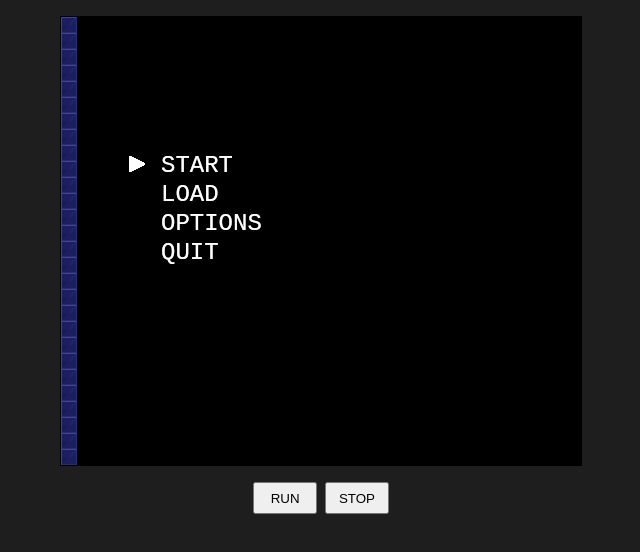
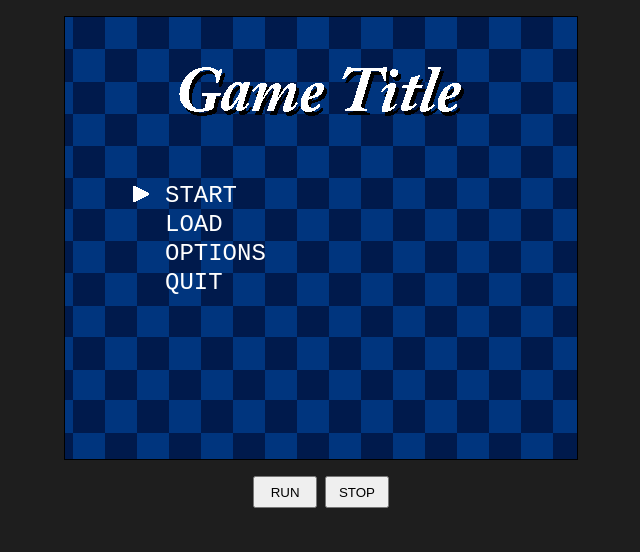
Before and after one commit to LiarleyCodie/Game-Menu, a plain HTML site: page index.html in a window 1280 px wide. Both pictures are taken after a click on the button "RUN". Shown: the whole page, without its empty margins (319-959 px from the left). Drawn offline with Linux system fonts and the light colour scheme.

Commit message:
added: animated background on menu, an title and bad scene changer

```diff
--- a/index.html
+++ b/index.html
@@ -18,15 +18,19 @@
   <!-- Main -->
   <script src="src/js/loadImages.js"></script>
   <script src="src/js/inputs.js"></script>
+
+  <!-- Scenes -->
+  <script src="src/js/scenes/menuScene.js"></script>
+  <script src="src/js/scenes/gameScene.js"></script>
+
   <script src="src/js/create.js"></script>
   <script src="src/js/update.js"></script>
   <script src="src/js/main.js"></script>
 
   <!-- Objects -->
   <script src="src/js/objects/background.js"></script>
+  <script src="src/js/objects/title.js"></script>
   <script src="src/js/objects/menuIndicator.js"></script>
-
-  <!-- Scenes -->
-  <script src="src/js/scenes/menu/menu.js"></script>
+  <script src="src/js/objects/menu.js"></script>
 </body>
 </html>
--- a/src/js/loadImages.js
+++ b/src/js/loadImages.js
@@ -1,6 +1,8 @@
 const indicatorSprite = new Image()
-const backgroundTileSprite = new Image()
+const backgroundSprite = new Image()
+const gameTitleSprite = new Image()
 window.onload = () => {
   indicatorSprite.src = "src/assets/indicator.png"
-  backgroundTileSprite.src = "src/assets/bg_tile.png"
+  backgroundSprite.src = "src/assets/background.png"
+  gameTitleSprite.src = "src/assets/title.png"
 }
--- a/src/js/main.js
+++ b/src/js/main.js
@@ -2,8 +2,6 @@ const game = {
   canvas: document.querySelector("#canvas"),
   ctx: this.canvas.getContext("2d"),
   running: false,
-  loop: undefined,
-  FPS: 30,
   currentFrame: 0,
   initialize: function (width, height, bilinearFilter = false) {
     this.canvas.width = width
@@ -12,32 +10,20 @@ const game = {
     if (!bilinearFilter) this.canvas.style.imageRendering = "pixelated"
 
   },
-  fluxcontrol: function (runEl, stopEl, create, update) {
-    if (runEl && stopEl) {
+  fluxcontrol: function (runEl, stopEl) {
     runEl.onclick = () => {
       if (!this.running) {
-          if (create) {
         create()
-          } else {
-            console.log("main `create()` function don't exists!")
-          }
-          if (update) {
-            update()
+        loop()
         this.running = true
-            console.log("[RUNNING!]")
-          } else {
-            console.log("main `update()` function don't exists!")
-          }
+        console.log("[RUNNING]")
       }
     }
     stopEl.onclick = () => {
       if (this.running) {
-          if (this.loop) {
-            window.cancelAnimationFrame(this.loop)
+        cancelAnimationFrame(interval)
         this.running = false
-            console.log("[STOPPED!]")
-          }
-        }
+        console.log("[STOPPED]")
       }
     }
   }
@@ -46,20 +32,19 @@ const ctx = game.ctx
 const runEl = document.querySelector("#run")
 const stopEl = document.querySelector("#stop")
 
-game.initialize(520, 448, false)
-game.fluxcontrol(runEl, stopEl, create, loop)
+game.initialize(512, 442, false)
+game.fluxcontrol(runEl, stopEl)
 
-var lastRender = 0
 const FPS = 30
-function loop(timestamp) {
-  const delta = timestamp - lastRender
-
+var timestamp = Date.now()
+var interval = null
+function loop() {
+  interval = requestAnimationFrame(loop)
+  const now = Date.now()
+  const delta = now - timestamp
   if (delta < 1000 / FPS) {
-    game.loop = requestAnimationFrame(loop, delta - FPS)
     return
   }
-
+  timestamp = now
   update()
-
-  game.loop = requestAnimationFrame(loop)
 }
--- a/src/js/objects/background.js
+++ b/src/js/objects/background.js
@@ -1,43 +1,39 @@
 const background = {
   instance: {
-    position: {
-      x: 0,
-      y: 0
-    },
-    size: {
-      width: canvas.width,
-      height: canvas.height
-    },
+    position: { x: 0, y: 0 },
+    size: { width: 512, height: 448 }
   },
   sprite: {
-    clipPosition: {
-      x: 0,
-      y: 0
+    clipPosition: { x: 0, y: 0 },
+    clipSize: { width: 512, height: 442 }
   },
-    clipSize: {
-      width: 16,
-      height: 16
-    }
-  },
-  draw: function () {
-    // a fórmula que define a quantidade de tiles necessários na horizontal é
-    // Math.floor((canvas.width / 16) + 1) = 33 tiles
-    // a fórmula que define a quantidade de tiles necessários na vertical é
-    // Math.floor(canvas.height / 16) = 28 tiles
-
-    for (let i = 0; i < 28; i++) {
-      // const tileX = this.instance.position.x + (this.sprite.clipSize.width * i)
-      const tileY = this.instance.position.y + (this.sprite.clipSize.height * i)
+  speed: 1,
+  draw: function() {
+    // background image
     ctx.drawImage(
-        backgroundTileSprite,
+      backgroundSprite,
       this.sprite.clipPosition.x, this.sprite.clipPosition.y,
       this.sprite.clipSize.width, this.sprite.clipSize.height,
-        this.instance.position.x, tileY,
+      this.instance.position.x,this.instance.position.y,
+      this.instance.size.width, this.instance.size.height,
+    )
+
+    ctx.drawImage(
+      backgroundSprite,
+      this.sprite.clipPosition.x, this.sprite.clipPosition.y,
       this.sprite.clipSize.width, this.sprite.clipSize.height,
+      this.instance.position.x + this.instance.size.width,this.instance.position.y,
+      this.instance.size.width, this.instance.size.height,
     )
-    }
 
-    ctx.fillStyle = "rgba(0, 0, 0, 0.4)"
-    ctx.fillRect(0, 0, canvas.width, canvas.height)
+    // background overlay
+    ctx.fillStyle = "rgba(0,0,0,0.5)"
+    ctx.fillRect(0, 0, this.instance.size.width, this.instance.size.height)
+  },
+  update: function() {
+    this.instance.position.x -= this.speed
+    if ((this.instance.position.x + this.instance.size.width) * 2 <= canvas.width) {
+      this.instance.position.x = 0
     }
   }
+}
--- /dev/null
+++ b/src/js/objects/menu.js
@@ -0,0 +1,55 @@
+const menu = {
+    position: {
+      x: 100, y: 160
+    },
+    fontSize: 24,
+    fontFamily: "monospace",
+    lineHeight: 5,
+    indicatorPosition: 0,
+    options: [
+      {
+        y: undefined,
+        title: "START",
+        action: function () {
+          currentScene = createGameScene()
+        }
+      },
+      {
+        y: undefined,
+        title: "LOAD",
+        action: function () {
+          currentScene = createGameScene()
+        }
+      },
+      {
+        y: undefined,
+        title: "OPTIONS",
+        action: function () {
+          currentScene = createGameScene()
+        }
+      },
+      {
+        y: undefined,
+        title: "QUIT",
+        action: function () {
+          currentScene = createGameScene()
+        }
+      },
+    ],
+    draw: function () {
+      for (let i = 0; i < this.options.length; i++) {
+        this.options[i].y = this.position.y + (this.fontSize * (i + 1) + (this.lineHeight * i + 1))
+
+        ctx.fillStyle = "white"
+        ctx.font = `${this.fontSize}px ${this.fontFamily}`
+        ctx.fillText(
+          this.options[i].title,
+          this.position.x, this.options[i].y
+        )
+      }
+    },
+    update: function () {
+      menuIndicator.update(this.position.x - 32, this.options[this.indicatorPosition].y - 16)
+      menuIndicator.draw()
+    }
+}
--- /dev/null
+++ b/src/js/objects/title.js
@@ -0,0 +1,27 @@
+const title = {
+  instance: {
+    position: {
+      x: canvas.width / 2 - 285 / 2, y: 50
+    },
+    size: {
+      width: 285, height: 49
+    },
+  },
+  sprite: {
+    clipPosition: {
+      x: 0, y: 0
+    },
+    clipSize: {
+      width: 285, height: 49
+    }
+  },
+  draw: function() {
+    ctx.drawImage(
+      gameTitleSprite,
+      this.sprite.clipPosition.x, this.sprite.clipPosition.y,
+      this.sprite.clipSize.width, this.sprite.clipSize.height,
+      this.instance.position.x, this.instance.position.y,
+      this.instance.size.width, this.instance.size.height
+    )
+  }
+}
--- /dev/null
+++ b/src/js/scenes/gameScene.js
@@ -0,0 +1,12 @@
+function createGameScene() {
+  const gameScene = {
+    draw: function() {
+      ctx.fillStyle = "black"
+      ctx.fillRect(0, 0, canvas.width, canvas.height)
+
+      title.instance.position.y = canvas.height / 2 - title.instance.size.height / 2
+      title.draw()
+    }
+  }
+  return gameScene
+}
--- a/src/js/scenes/menu/menu.js
+++ /dev/null
@@ -1,55 +0,0 @@
-const menu = {
-  position: {
-    x: 100, y: 130
-  },
-  fontSize: 24,
-  fontFamily: "monospace",
-  lineHeight: 5,
-  indicatorPosition: 0,
-  options: [
-    {
-      y: undefined,
-      title: "START",
-      action: function () {
-        alert("[Start] Let's start the game")
-      }
-    },
-    {
-      y: undefined,
-      title: "LOAD",
-      action: function () {
-        alert("[Load] Okay, we'll begin from a before moment")
-      }
-    },
-    {
-      y: undefined,
-      title: "OPTIONS",
-      action: function () {
-        alert("[Options] What you wanna change?")
-      }
-    },
-    {
-      y: undefined,
-      title: "QUIT",
-      action: function () {
-        alert("[Quit] Astalavista Baby!")
-      }
-    },
-  ],
-  draw: function () {
-    for (let i = 0; i < this.options.length; i++) {
-      this.options[i].y = this.position.y + (this.fontSize * (i + 1) + (this.lineHeight * i + 1))
-
-      ctx.fillStyle = "white"
-      ctx.font = `${this.fontSize}px ${this.fontFamily}`
-      ctx.fillText(
-        this.options[i].title,
-        this.position.x, this.options[i].y
-      )
-    }
-  },
-  update: function () {
-    menuIndicator.draw()
-    menuIndicator.update(this.position.x - 32, this.options[this.indicatorPosition].y - 16)
-  }
-}
--- /dev/null
+++ b/src/js/scenes/menuScene.js
@@ -0,0 +1,14 @@
+function createMenuScene() {
+  const menuScene = {
+    draw: function () {
+      background.draw()
+      title.draw()
+      menu.draw()
+    },
+    update: function () {
+      background.update()
+      menu.update()
+    }
+  }
+  return menuScene
+}
--- a/src/js/update.js
+++ b/src/js/update.js
@@ -1,6 +1,7 @@
 // THIS IS THE MAIN UPDATE FUNCTION!
+var currentScene = createMenuScene()
+
 function update() {
-  background.draw()
-  menu.update()
-  menu.draw()
+  if (currentScene.draw) currentScene.draw()
+  if (currentScene.update) currentScene.update()
 }
```
Also changed, not shown: src/assets/background.png (added), src/assets/bg_tile.png (deleted), src/assets/title.png (added). Lines whose indentation alone changed are shown as unchanged.
